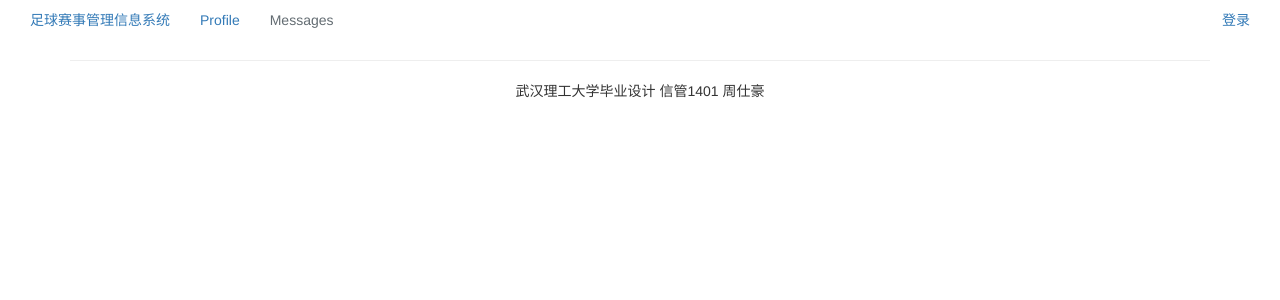
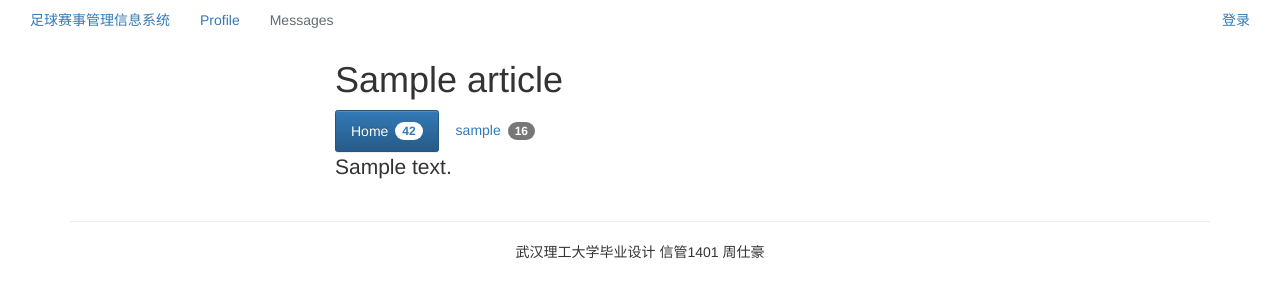
Before and after one commit to zhoushh/ChampionshipManagementSys, a Django app: template templates/article/view_article.html in a window 1280 px wide. Shown: the top 300 px of the page. Run offline with Django 3.2, Linux system fonts and the light colour scheme; the template is opened without the code that fills it: values that come from a table or form of the project are taken from there, others are empty; tables that the repository leaves empty hold one stand-in row (values such as "Sample post"); some libraries are stand-ins or nearby versions.

Commit message:
daily update 0604 night view articles done

```diff
--- a/ChampionshipManagementSys/urls.py
+++ b/ChampionshipManagementSys/urls.py
@@ -24,4 +24,5 @@ urlpatterns = [
 	path('user/', include('user.urls', namespace='user')),
 	path('org/', include('orgnisation.urls', namespace='org')),
 	#path('chs/', include('championship.urls', namespace='chs'))
+	path('article/', include('article.urls', namespace='article'))
 ]
--- /dev/null
+++ b/article/urls.py
@@ -0,0 +1,8 @@
+from django.urls import path,include,re_path
+from . import views
+
+app_name = 'article'
+
+urlpatterns = [
+	path("view_article/<article_id>", views.view_article, name="view_article")
+]
--- a/templates/article/view_article.html
+++ b/templates/article/view_article.html
@@ -3,5 +3,30 @@
 {% block title %}aaa{% endblock %}
 
 {% block content %}
-
+	<div class="row">
+		<div class="col-md-12">
+			<div class="row">
+				<div class="col-md-3">
+				</div>
+				<div class="col-md-6">
+					<h1>
+						{{ article.title }}
+					</h1>
+					<ul class="nav nav-pills">
+						<li class="nav-item">
+							<a class="nav-link btn btn-primary" href="#">Home <span class="badge badge-light">42</span></a>
+						</li>
+						<li class="nav-item">
+							<a class="nav-link" href="#">{{ article.author.username }} <span class="badge badge-secondary">16</span></a>
+						</li>
+					</ul>
+					<p class="lead">
+						{{ article.content }}
+					</p>
+				</div>
+				<div class="col-md-3">
+				</div>
+			</div>
+		</div>
+	</div>
 {% endblock %}
--- a/templates/index.html
+++ b/templates/index.html
@@ -24,7 +24,7 @@
 					<ul>
 						{% for article in articles %}
 							<li class="list-item">
-								<a>{{ article.title }}</a>
+								<a href="{% url 'article:view_article' article.id %}">{{ article.title }}</a>
 							</li>
 						{% endfor %}
 					</ul>
```
Also changed, not shown: article/views.py (+6 -1 lines).
